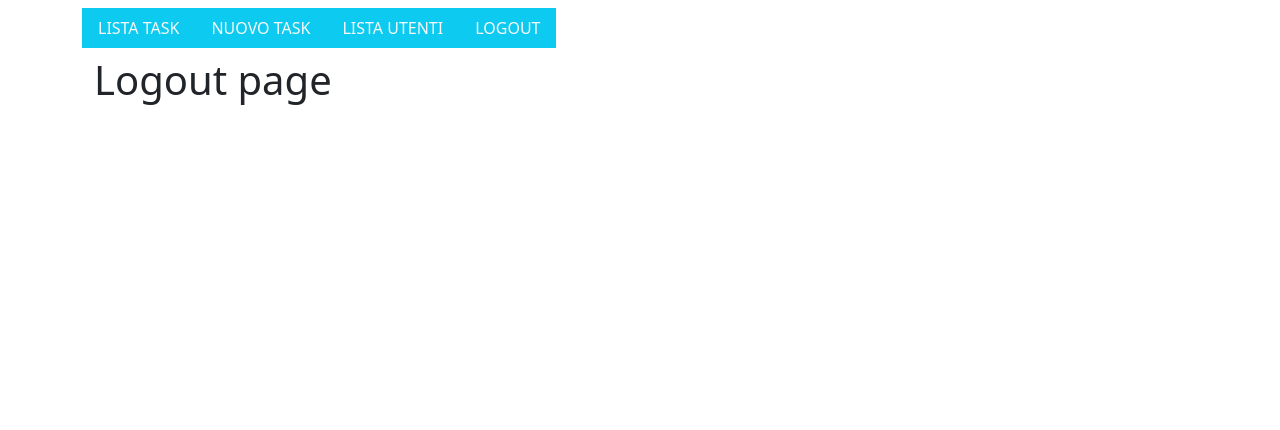
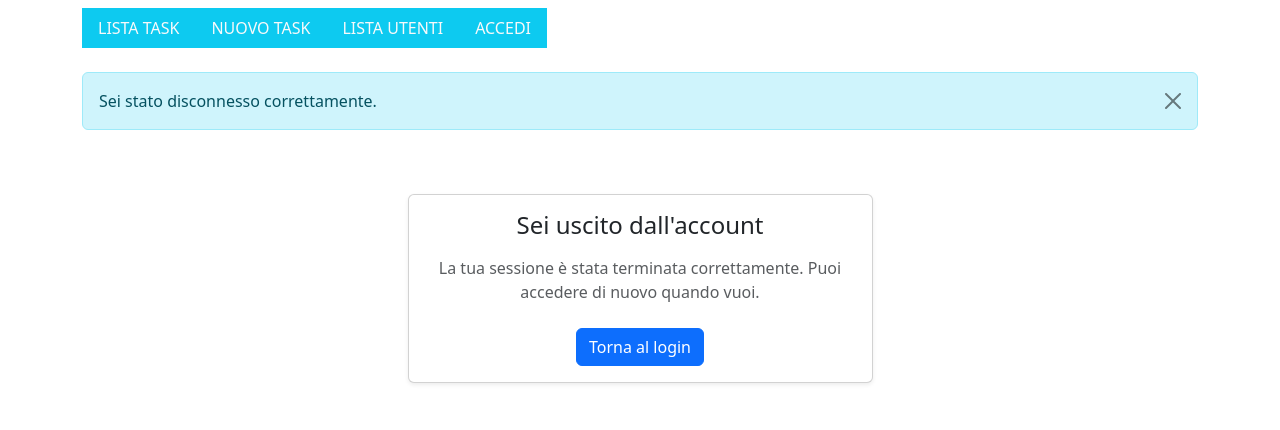
Before and after one commit to loricurreli/todo_list_django, a Django app: page /logout/ in a window 1280 px wide. Shown: the top 430 px of the page. Run offline with Django 5.2, Linux system fonts and the light colour scheme; a user stored in the database is signed in; some libraries are stand-ins or nearby versions.

Commit message:
chore: add logout logic

```diff
--- a/templates/todo_list/logout.html
+++ b/templates/todo_list/logout.html
@@ -1,9 +1,17 @@
 {% extends "todo_list/base.html" %}
 {% block title %}Logout{% endblock %}
 {% block body_block %}
-
-<div class="container">
-    <h1>Logout page</h1>
-</div>
-
-{% endblock body_block %}
+  <div class="py-5">
+    <div class="col-12 col-md-8 col-lg-5 mx-auto">
+      <div class="card text-center shadow-sm">
+        <div class="card-body">
+          <h1 class="h4 mb-3">Sei uscito dall'account</h1>
+          <p class="text-muted mb-4">
+            La tua sessione è stata terminata correttamente. Puoi accedere di nuovo quando vuoi.
+          </p>
+          <a class="btn btn-primary" href="{% url 'todo_list:user_login' %}">Torna al login</a>
+        </div>
+      </div>
+    </div>
+  </div>
+{% endblock %}
--- a/todo_list/views.py
+++ b/todo_list/views.py
@@ -16,7 +16,7 @@ def index(request):
     context = {'todos_list': Todo.objects.all().order_by('id') }
     return render(request, 'todo_list/index.html', context)
 
-
+@login_required
 def users(request):
     users_list = {'users_list': User.objects.all().order_by('id')}
     return render(request, 'todo_list/users.html', context=users_list)
@@ -94,8 +94,10 @@ def user_login(request):
 
     return render(request, 'todo_list/login.html')
 
+@login_required
 def user_logout(request):
-    # logout(request)
+    logout(request)
+    messages.info(request, "Sei stato disconnesso correttamente.")
     return render(request, 'todo_list/logout.html')
 
 @login_required
```
Also changed, not shown: db.sqlite3.
